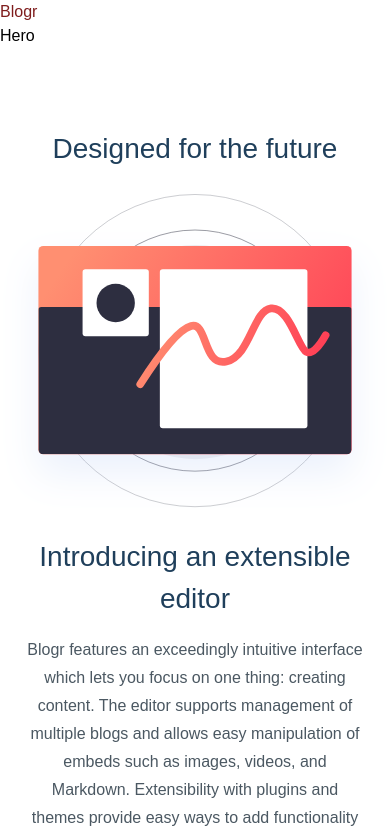
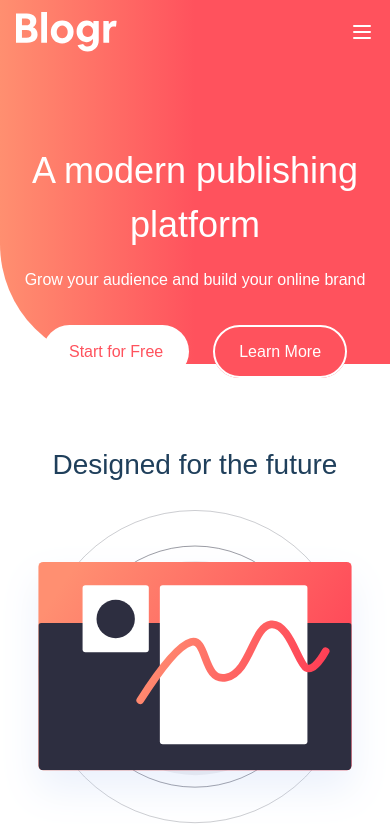
Before and after one commit to epalacio/portfolio-blogr-lp, a React (Create React App) app: page / in a window 390 px wide. Shown: the top 837 px of the page. Built offline with nearby package versions, Linux system fonts and the light colour scheme.

Commit message:
hero: content, style, nav, hamMenu

```diff
--- a/package.json
+++ b/package.json
@@ -4,6 +4,7 @@
   "private": true,
   "dependencies": {
     "@craco/craco": "^6.1.1",
+    "@headlessui/react": "^1.4.1",
     "@testing-library/jest-dom": "^5.11.4",
     "@testing-library/react": "^11.1.0",
     "@testing-library/user-event": "^12.1.10",
--- a/src/App.js
+++ b/src/App.js
@@ -9,7 +9,6 @@ import Footer from './components/Footer'
 const App = () => (
 //Fragment is temporary before setting up router
   <Fragment>
-    <h1 className="text-red-900 text-tester">Blogr</h1>
       <Hero/>
       <Future/>
       <Infrastructure/>
--- a/src/components/Hero.js
+++ b/src/components/Hero.js
@@ -1,9 +1,123 @@
+import React, { useState } from 'react';
+import { Transition } from '@headlessui/react';
+
+import logo from '../img/logo.svg';
+
 const Hero = () => {
-    return (
+  const [isOpen, setIsOpen] = useState(false);
+
+  return (
+    <div className='bg-gradient-to-r from-salmon via-carnation to-carnation rounded-bl-blogrRad'>
+      <nav className='relative'>
+        <div className='max-w-7xl mx-auto px-4'>
+          <div className='flex items-center justify-between h-16'>
+            <div className='flex items-center w-full justify-between'>
+              <div className='flex-shrink-0'>
+                <img src={logo} alt='Company Logo' />
+              </div>
+              <div className='hidden md:block'>
+                <div className='ml-10 flex items-baseline space-x-4'>
+                  <a href='/' className='text-white hover:underline px-3 py-2'>Product</a>
+                  <a href='/' className='text-white hover:underline px-3 py-2'>Company</a>
+                  <a href='/' className='text-white hover:underline px-3 py-2'>Connect</a>
+                </div>
+              </div>
+              <div className='hidden md:block'>
+                <div className='ml-10 flex items-baseline space-x-4'>
+                  <a href='/' className='text-white hover:underline px-3 py-2'>Login</a>
+                  <a href='/' className='text-carnation hover:text-white bg-white hover:bg-fadedRed px-6 py-2 rounded-full border-2 border-transparent hover:border-fadedRed'>Sign Up</a>
+                </div>
+              </div>
+            </div>
+            <div className='-mr-2 flex md:hidden'>
+              <button
+                onClick={() => setIsOpen(!isOpen)}
+                type='button'
+                className='inline-flex items-center justify-center p-2 rounded-md text-white'
+                aria-controls='mobile-menu'
+                aria-expanded='false'
+              >
+                <span className='sr-only'>Open main menu</span>
+                {!isOpen ? (
+                  <svg
+                    className='block h-6 w-6'
+                    xmlns='http://www.w3.org/2000/svg'
+                    fill='none'
+                    viewBox='0 0 24 24'
+                    stroke='currentColor'
+                    aria-hidden='true'
+                  >
+                    <path
+                      strokeLinecap='round'
+                      strokeLinejoin='round'
+                      strokeWidth='2'
+                      d='M4 6h16M4 12h16M4 18h16'
+                    />
+                  </svg>
+                ) : (
+                  <svg
+                    className='block h-6 w-6'
+                    xmlns='http://www.w3.org/2000/svg'
+                    fill='none'
+                    viewBox='0 0 24 24'
+                    stroke='currentColor'
+                    aria-hidden='true'
+                  >
+                    <path
+                      strokeLinecap='round'
+                      strokeLinejoin='round'
+                      strokeWidth='2'
+                      d='M6 18L18 6M6 6l12 12'
+                    />
+                  </svg>
+                )}
+              </button>
+            </div>
+          </div>
+        </div>
+
+        <Transition
+          show={isOpen}
+          enter='transition ease-out duration-100 transform'
+          enterFrom='opacity-0 scale-95'
+          enterTo='opacity-100 scale-100'
+          leave='transition ease-in duration-75 transform'
+          leaveFrom='opacity-100 scale-100'
+          leaveTo='opacity-0 scale-95'
+          className='absolute z-10 w-9/12 bg-white rounded-xl shadow-2xl mx-auto left-0 right-0 pb-16 pt-2'
+        >
+          {(ref) => (
+            <div
+              className='md:hidden flex flex-col justify-between z-20'
+              id='mobile-menu'
+              style={{ 'min-height': 'max-content' }}
+            >
+              <div
+                ref={ref}
+                className='pb-3 divide-y-1 divide-graySuit text-center'
+              >
+                <a href='/' className='text-regalBlue hover:text-carnation active:text-carnation block px-3 py-2 text-textDesktop font-bold my-6'>Product</a>
+                <a href='/' className='text-regalBlue hover:text-carnation active:text-carnation block px-3 py-2 text-textDesktop font-bold my-6'>Company</a>
+                <a href='/' className='text-regalBlue hover:text-carnation active:text-carnation block px-3 py-2 text-textDesktop font-bold my-6'>Connect</a>
+                <div className='block px-3 py-2 w-full border-t-2 border-iron'>
+                  <a href='/' className='text-regalBlue hover:text-carnation active:text-carnation block px-3 py-2 text-textDesktop font-bold mb-6 mt-6'>Login</a>
+                  <a href='/' className='text-white hover:text-carnation bg-gradient-to-r from-salmon via-carnation to-carnation hover:bg-white px-8 py-4 ml-3 rounded-full mt-4'>Sign Up</a>
+                </div>
+              </div>
+            </div>
+          )}
+        </Transition>
+      </nav>
+      <div className='text-center'>
+        <h1 className='text-white text-heroHeaderMobile sm:text-heroHeaderDesktop mt-20 mb-4'>A modern publishing platform</h1>
+        <p className='text-white mb-12'>Grow your audience and build your online brand</p>
         <div>
-            Hero
+          <a href='/' className='text-carnation hover:text-white bg-white hover:bg-fadedRed px-6 py-4 mr-3 rounded-full border-2 border-transparent hover:border-fadedRed'>Start for Free</a>
+          <a href='/' className='text-white hover:text-carnation bg-carnation hover:bg-white px-6 py-4 ml-3 rounded-full border-2 border-white hover:border-carnation'>Learn More</a>
         </div>
-     );
-}
+      </div>
+    </div>
+  );
+};
 
 export default Hero;
```
Also changed, not shown: 1 other file (tests, documents, lock files or other folders).
